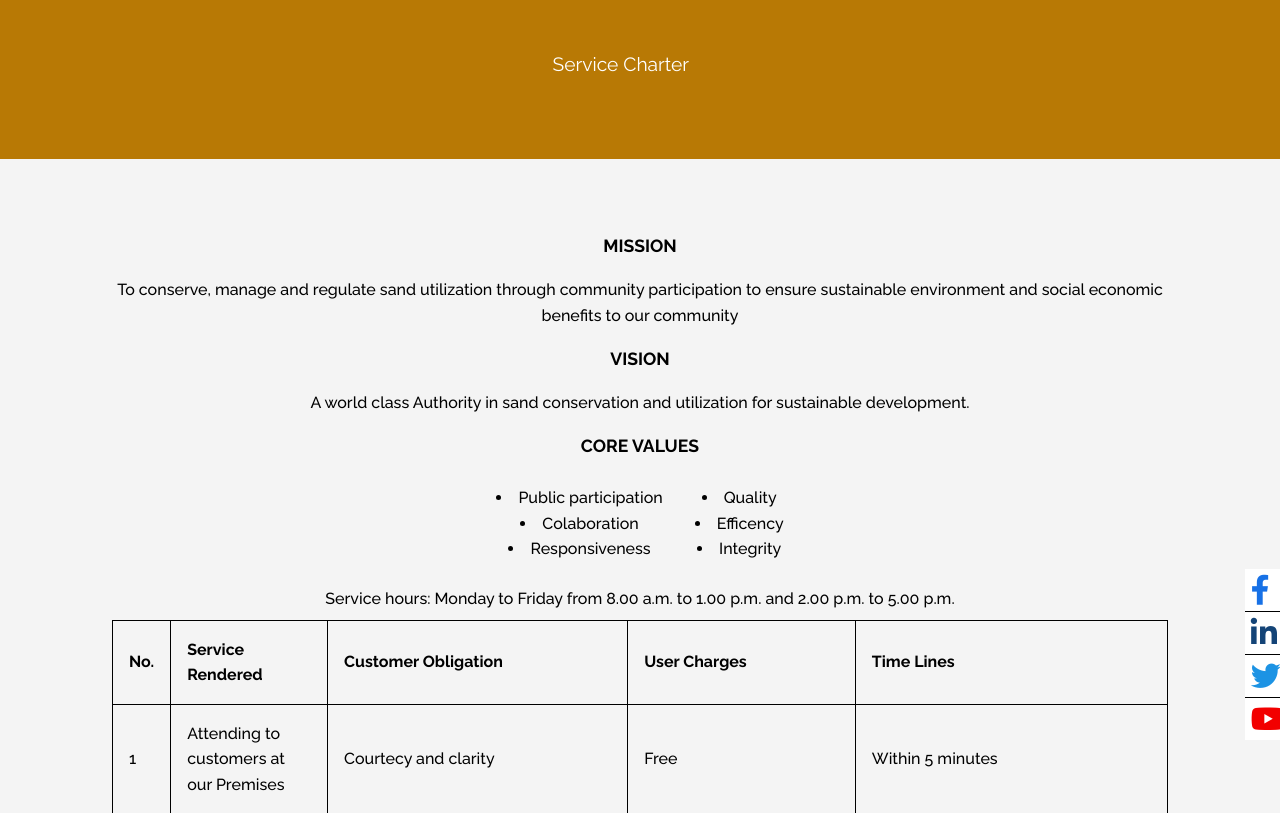
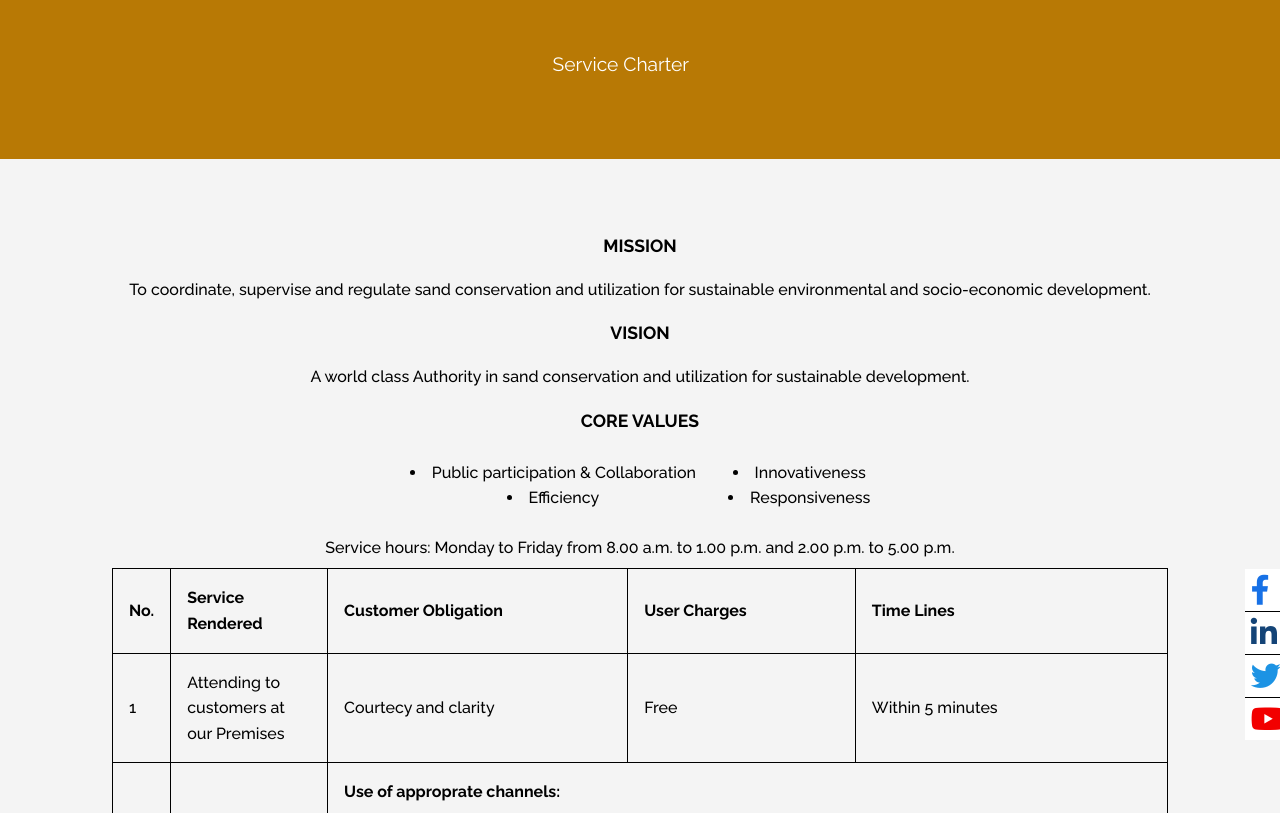
Before and after one commit to enockabere/Mak-Website, a Django app: page /about/service-charter/ in a window 1280 px wide. Shown: the part 146-959 px from the top of the page. Run offline with Django 4.2, Linux system fonts and the light colour scheme; data that the repository does not hold is empty; some libraries are stand-ins or nearby versions.

Commit message:
service charter

```diff
--- a/about/templates/service-chater.html
+++ b/about/templates/service-chater.html
@@ -10,17 +10,15 @@
         <div class="charter">
 
             <h2>Mission</h2>
-            <p>To conserve, manage and regulate sand utilization through community participation to ensure sustainable environment and social economic benefits to our community</p>
+            <p>To coordinate, supervise and regulate sand conservation and utilization for sustainable environmental and socio-economic development.</p>
             <h2>vision</h2>
             <p>A world class Authority in sand conservation and utilization for sustainable development.</p>
             <h2>core values</h2>
             <ol>
-                <li>Public participation</li>
-                <li>Quality </li>
-                <li>Colaboration</li>
-                <li>Efficency</li>
+                <li>Public participation & Collaboration </li>
+                <li>Innovativeness</li>
+                <li>Efficiency</li>
                 <li>Responsiveness</li>
-                <li>Integrity</li>
             </ol>
             <div class="table">
                 <p>Service hours: Monday to Friday from 8.00 a.m. to 1.00 p.m. and 2.00 p.m. to 5.00 p.m.</p>
```
